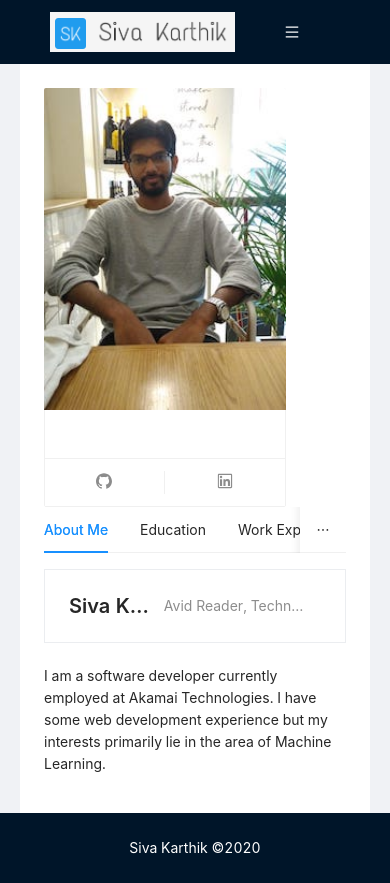
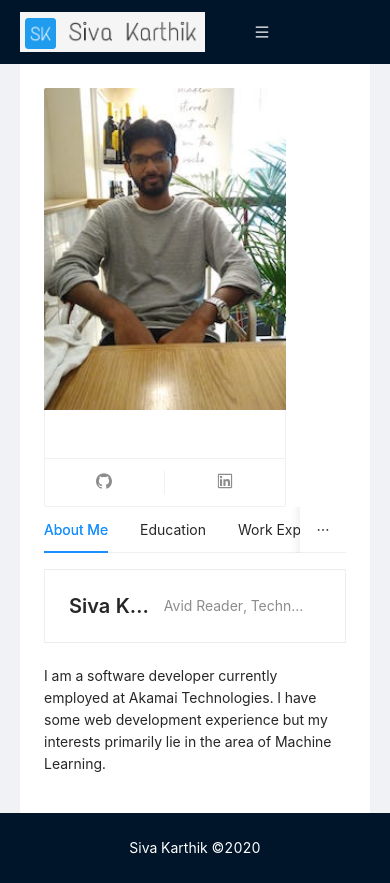
Before and after one commit to sivakarthik51/personal-website, a React (Create React App) app in the folder react-ui/: page / in a window 390 px wide. Built offline with nearby package versions, Linux system fonts and the light colour scheme.

Commit message:
Fixing Menu for small screens

```diff
--- a/react-ui/src/App.js
+++ b/react-ui/src/App.js
@@ -18,7 +18,7 @@ function App() {
   return (
     <Router>
       <Layout className="layout">
-    <Header style={{ position: 'fixed', zIndex: 1, width: '100%' }}>
+    <Header style={{ position: 'fixed', zIndex: 1, width: '100%' , padding:'0 20px' }}>
       <div className="logo" >
         <img style={{height:'31px',marginBottom:'24px'}} src={require('./logo.png')} alt="logo" />
       </div>
```
